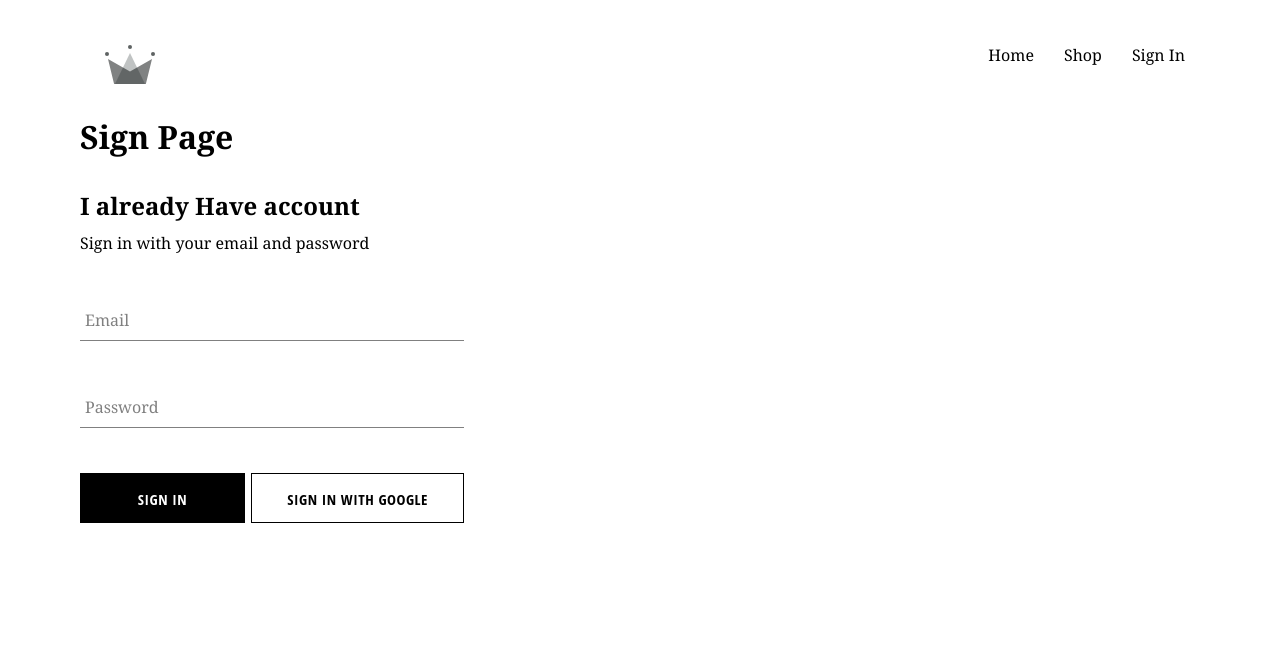
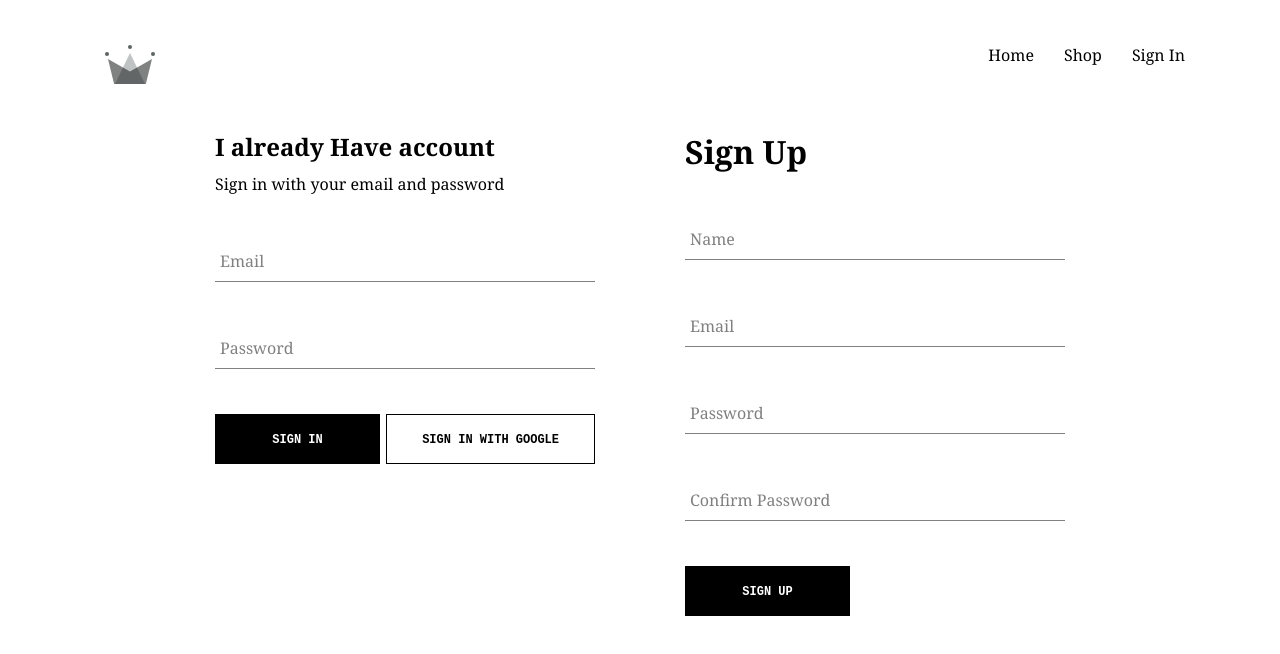
Before and after one commit to log1n12/ecommerce, a React (Create React App) app: page /sign in a window 1280 px wide. Shown: the top 654 px of the page. Built offline with nearby package versions, Linux system fonts and the light colour scheme; no server answers.

Commit message:
add user to the database using email and password

```diff
--- a/src/App.js
+++ b/src/App.js
@@ -7,7 +7,7 @@ import HomePage from './pages/homepage/homepage.component';
 import ShopPage from './pages/shoppage/shoppage.component';
 import SignPage from './pages/signpage/signpage.component';
 
-import { auth } from './firebase/firebase.util';
+import { auth, createUserProfileDocument } from './firebase/firebase.util';
 
 
 class App extends React.Component {
@@ -22,11 +22,32 @@ class App extends React.Component {
   unsubscribe = null;
 
   componentDidMount() {
-    this.unsubscribe = auth.onAuthStateChanged(user => {
-      this.setState({ currentUser: user });
+    this.unsubscribe = auth.onAuthStateChanged(async userAuth => {
+      //if user signed in
+      if (userAuth) {
+        const userRef = await createUserProfileDocument(userAuth);
 
-      console.log(user);
-    })
+        //setting state
+        userRef.onSnapshot(snapShot => {
+          this.setState({
+            currentUser: {
+              id: snapShot.id,
+              ...snapShot.data()
+            }
+          }, () => {
+            console.log(this.state)
+          });
+        });
+      }
+      //setting current user to null if signed out
+      else {
+        this.setState({
+          currentUser: userAuth
+        }, () => {
+          console.log(this.state);
+        });
+      }
+    });
   }
 
   componentWillUnmount() {
--- a/src/component/custom-button/custom-button.style.scss
+++ b/src/component/custom-button/custom-button.style.scss
@@ -2,14 +2,13 @@
     min-width: 165px;
     width: auto;
     height: 50px;
-    letter-spacing: 0.5px;
     line-height: 50px;
     padding: 0 35px 0 35px;
-    font-size: 15px;
+    font-size: 12px;
     background-color: black;
     color: white;
     text-transform: uppercase;
-    font-family: "Open Sans Condensed";
+    font-family: "Courier New", Courier, monospace;
     font-weight: bolder;
     border: 1px solid black;
     cursor: pointer;
--- a/src/component/form-input/form-input.style.scss
+++ b/src/component/form-input/form-input.style.scss
@@ -26,6 +26,7 @@ $main-color: black;
 
         &:focus {
             outline: none;
+            color: $main-color;
         }
 
         &:focus ~ .form-input-label {
--- a/src/component/sign-in/sign-in.component.jsx
+++ b/src/component/sign-in/sign-in.component.jsx
@@ -5,7 +5,7 @@ import './sign-in.style.scss';
 import FormInput from '../form-input/form-input.component';
 import CustomButton from '../custom-button/custom-button.component';
 
-import { signInWithGoogle } from '../../firebase/firebase.util';
+import { auth, signInWithGoogle } from '../../firebase/firebase.util';
 
 class SignIn extends React.Component {
     constructor(props) {
@@ -17,10 +17,22 @@ class SignIn extends React.Component {
         }
     }
 
-    handleSubmit = e => {
+    handleSubmit = async e => {
         e.preventDefault();
 
-        this.setState({ email: '', password: '' });
+        const { email, password } = this.state;
+
+        try {
+            await auth.signInWithEmailAndPassword(email, password);
+            this.setState({
+                email: '',
+                password: ''
+            })
+
+        }
+        catch (error) {
+            console.log("Error", error.message);
+        }
     }
 
     //storing the value to the state depending on the name
@@ -41,7 +53,7 @@ class SignIn extends React.Component {
                     <FormInput type="password" name="password" value={this.state.password} onChange={this.handleChange} label="Password" required />
                     <div className="buttons">
                         <CustomButton type="submit" name="submit"> Sign In </CustomButton>
-                        <CustomButton isGoogleButton onClick={signInWithGoogle}> Sign In With Google </CustomButton>
+                        <CustomButton type="button" isGoogleButton onClick={signInWithGoogle}> Sign In With Google </CustomButton>
                     </div>
                 </form>
             </div>
--- a/src/component/sign-in/sign-in.style.scss
+++ b/src/component/sign-in/sign-in.style.scss
@@ -1,5 +1,5 @@
 .signin {
-    width: 30vw;
+    width: 380px;
     display: flex;
     flex-direction: column;
 
--- /dev/null
+++ b/src/component/sign-up/sign-up.component.jsx
@@ -0,0 +1,79 @@
+import React from 'react';
+
+import './sign-up.style.scss';
+
+import FormInput from '../form-input/form-input.component';
+import CustomButton from '../custom-button/custom-button.component';
+
+import { auth, createUserProfileDocument } from '../../firebase/firebase.util';
+
+class SignUp extends React.Component {
+    constructor(props) {
+        super(props);
+
+        this.state = {
+            displayName: '',
+            email: '',
+            password: '',
+            confirmPassword: '',
+        }
+    }
+
+    handleSubmit = async e => {
+        e.preventDefault();
+
+        //destructure current state
+        const { displayName, email, password, confirmPassword } = this.state;
+
+        //if the password is not identical dont do anything
+        if (password !== confirmPassword) {
+            alert('Password dont match');
+            return;
+        }
+
+        //create auth using the destructured data from the top
+        try {
+            const { user } = await auth.createUserWithEmailAndPassword(email, password);
+            await createUserProfileDocument(user, { displayName });
+
+            //so the input forms will show nothing
+            this.setState({
+                displayName: '',
+                email: '',
+                password: '',
+                confirmPassword: '',
+            });
+        }
+
+        catch (error) {
+            console.log("Error", error.message);
+        }
+    }
+
+
+    //setting value to the state simus
+    handleChange = e => {
+        const { value, name } = e.target;
+
+        this.setState({ [name]: value });
+    }
+
+    render() {
+        return (
+            <div className="sign-up">
+                <form onSubmit={this.handleSubmit}>
+                    <h1 className="title">Sign Up</h1>
+                    <FormInput type="text" name="displayName" value={this.state.displayName} onChange={this.handleChange} label="Name" required />
+                    <FormInput type="email" name="email" value={this.state.email} onChange={this.handleChange} label="Email" required />
+                    <FormInput type="password" name="password" value={this.state.password} onChange={this.handleChange} label="Password" required />
+                    <FormInput type="password" name="confirmPassword" value={this.state.confirmPassword} onChange={this.handleChange} label="Confirm Password" required />
+
+                    <CustomButton type="submit" name="submit"> Sign Up </CustomButton>
+                </form>
+            </div>
+
+        )
+    }
+}
+
+export default SignUp;
--- /dev/null
+++ b/src/component/sign-up/sign-up.style.scss
@@ -0,0 +1,9 @@
+.sign-up {
+    display: flex;
+    flex-direction: column;
+    width: 380px;
+
+    .title {
+        margin: 10px 0;
+    }
+}
--- a/src/firebase/firebase.util.js
+++ b/src/firebase/firebase.util.js
@@ -13,6 +13,40 @@ const config = {
     measurementId: "G-0C8GLL8YEZ"
 };
 
+//Saving user to the firestore
+export const createUserProfileDocument = async (userAuth, additionalData) => {
+    //if not signed in dont do anything
+    if (!userAuth) return;
+
+    //if signed in get the uid of the user
+    const userRef = firestore.doc(`users/${userAuth.uid}`);
+
+    //get the snapshot object using get() method
+    const snapShot = await userRef.get();
+
+    //if the id is not existing in the /users then create a user using the id and set
+    if (!snapShot.exists) {
+        const { displayName, email } = userAuth;
+        const createdDate = new Date();
+
+        try {
+            await userRef.set({
+                displayName,
+                email,
+                createdDate,
+                ...additionalData
+            });
+        }
+        catch (error) {
+            console.log('error creating user', error.message);
+        }
+    }
+
+    //always return userRef to use it in other
+    return userRef;
+
+}
+
 firebase.initializeApp(config);
 
 export const auth = firebase.auth();
--- a/src/pages/signpage/signpage.component.jsx
+++ b/src/pages/signpage/signpage.component.jsx
@@ -3,11 +3,13 @@ import React from 'react';
 import './signpage.style.scss';
 
 import SignIn from '../../component/sign-in/sign-in.component';
+import SignUp from '../../component/sign-up/sign-up.component';
 
 const SignPage = () => (
     <div className="signpage">
-        <h1> Sign Page </h1>
         <SignIn />
+        <SignUp />
+
     </div>
 )
 
--- a/src/pages/signpage/signpage.style.scss
+++ b/src/pages/signpage/signpage.style.scss
@@ -0,0 +1,6 @@
+.signpage {
+    width: 850px;
+    display: flex;
+    justify-content: space-between;
+    margin: 30px auto;
+}
```
